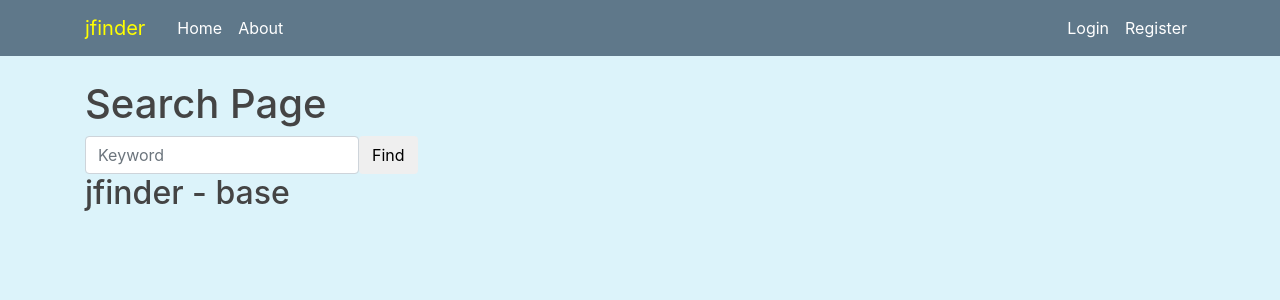
After one commit to azhuang639/jfinder, a Flask app: page /search in a window 1280 px wide. The commit adds this page. Shown: the top 300 px of the page. Run offline with Flask 2, Linux system fonts and the light colour scheme; some libraries are stand-ins or nearby versions.

Commit message:
more formatting

```diff
--- a/main.py
+++ b/main.py
@@ -1,4 +1,4 @@
-from flask import Flask, render_template, url_for
+from flask import Flask, render_template, url_for, request, redirect
 app = Flask(__name__)
 
 @app.route("/")
@@ -11,6 +11,12 @@ def home():
 def about():
     return render_template('about.html', title='About')
 
+@app.route("/search", methods = ["GET", "POST"])
+def search():
+    keyword = 'base'
+    if request.method == "POST":
+        keyword = request.form['keyword']
+    return render_template("search.html", searched = keyword)
 
 if __name__ == '__main__':
     app.run(debug=True)
--- a/static/main.css
+++ b/static/main.css
@@ -1,5 +1,5 @@
 body {
-  background: #fafafa;
+  background: #dcf3fa;
   color: #333333;
   margin-top: 5rem;
 }
@@ -13,11 +13,19 @@ h1, h2, h3, h4, h5, h6 {
 }
 
 .site-header .navbar-nav .nav-link {
-  color: #cbd5db;
+  color: #ffffff;
 }
 
 .site-header .navbar-nav .nav-link:hover {
-  color: #ffffff;
+  color: yellow;
+}
+
+.site-header .navbar-brand {
+   color: yellow;
+ }
+
+.site-header .navbar-brand:hover {
+  color: yellow;
 }
 
 .site-header .navbar-nav .nav-link.active {
--- a/templates/home.html
+++ b/templates/home.html
@@ -1,4 +1,7 @@
 {% extends "layout.html" %}
 {% block content %}
 <h1>Home Page</h1>
+<p>
+  Welcome to jfinder!
+</p>
 {% endblock content %}
--- a/templates/layout.html
+++ b/templates/layout.html
@@ -7,8 +7,7 @@
 
     <!-- Bootstrap CSS -->
     <link rel="stylesheet" href="https://maxcdn.bootstrapcdn.com/bootstrap/4.0.0/css/bootstrap.min.css" integrity="sha384-Gn5384xqQ1aoWXA+058RXPxPg6fy4IWvTNh0E263XmFcJlSAwiGgFAW/dAiS6JXm" crossorigin="anonymous">
-
-    <link rel="stylesheet" type="text/css" href="{{ url_for('static', filename='main.css') }}">
+    <link rel="stylesheet" href="{{ url_for('static', filename='main.css') }}">
 
     {% if title %}
     <title>jfinder - {{ title }}</title>
--- /dev/null
+++ b/templates/search.html
@@ -0,0 +1,13 @@
+{% extends "layout.html" %}
+{% block content %}
+<h1>Search Page</h1>
+<form action = "" class = "form-inline" method = "post">
+    <input type = "text" class = "form-control" placeholder= "Keyword" name = "keyword" value = "{{request.form.keyword}}">
+    <input class = "btn btn-default" type = "submit" value = "Find">
+</form>
+{% if searched %}
+<h2>jfinder - {{ searched }}</h2>
+{% else %}
+<h2>jfinder yeet</h2>
+{% endif %}
+{% endblock content %}
```
